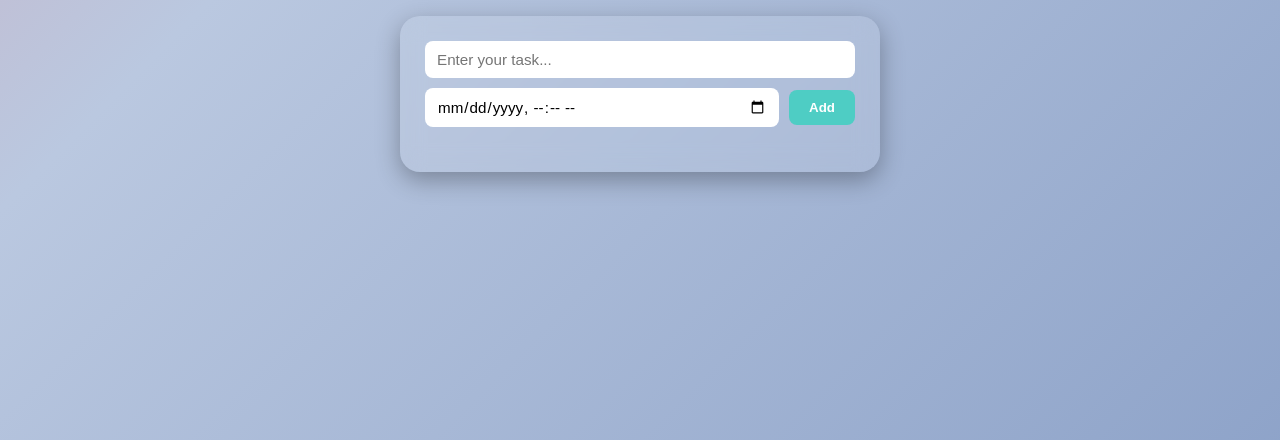
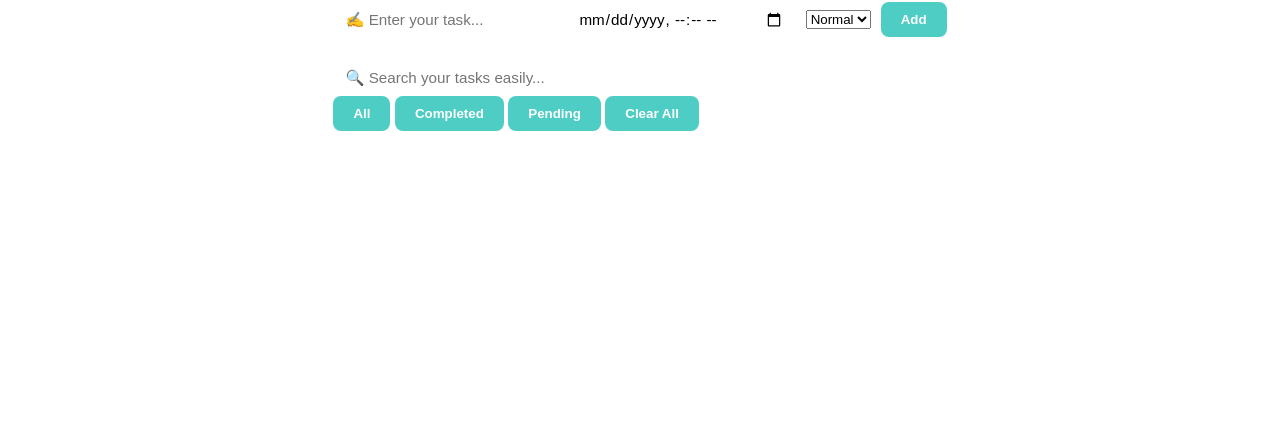
Before and after one commit to arbaz2004/SCT_WD_4, a plain HTML site: page index.html in a window 1280 px wide. Shown: the part 360-800 px from the top of the page. Drawn offline with Linux system fonts and the light colour scheme.

Commit message:
Enhance To-Do app layout and functionality
Updated the title and added task filtering options.

```diff
--- a/index.html
+++ b/index.html
@@ -1,28 +1,42 @@
 <!DOCTYPE html>
 <html lang="en">
 <head>
-  <meta charset="UTF-8" />
-  <meta name="viewport" content="width=device-width, initial-scale=1.0" />
-  <title>My To-Do</title>
-  <link rel="stylesheet" href="style.css" />
+  <meta charset="UTF-8">
+  <meta name="viewport" content="width=device-width, initial-scale=1.0">
+  <title>My To-Do App</title>
+  <link rel="stylesheet" href="style.css">
 </head>
 <body>
-  <canvas id="bgCanvas"></canvas>
+  <div class="container">
+    <h1>📝 My To-Do </h1>
 
-  <h1>📝 My To-Do</h1>
-  <p class="subtitle">Stay organized • Plan your day • Never miss a task!</p>
-
-  <div class="todo-container">
     <div class="input-section">
-      <input type="text" id="taskInput" placeholder="Enter your task..." />
-      <input type="datetime-local" id="taskDateTime" />
+      <input type="text" id="taskInput" placeholder="✍️ Enter your task...">
+      <input type="datetime-local" id="taskDate">
+      <select id="priority">
+        <option value="normal">Normal</option>
+        <option value="high">High</option>
+      </select>
       <button onclick="addTask()">Add</button>
     </div>
 
-    <ul id="taskList"></ul>
+    <div class="search-section">
+      <input type="text" id="searchBox" placeholder="🔍 Search your tasks easily..." onkeyup="searchTasks()">
+    </div>
+
+    <div class="filter-section">
+      <button onclick="filterTasks('all')">All</button>
+      <button onclick="filterTasks('completed')">Completed</button>
+      <button onclick="filterTasks('pending')">Pending</button>
+      <button onclick="clearAll()">Clear All</button>
+    </div>
+
+    <ul class="task-list" id="taskList"></ul>
+    <div class="stats" id="taskStats"></div>
   </div>
 
+  <div id="notification" class="notification"></div>
+
   <script src="script.js"></script>
-  <script src="particles.js"></script>
 </body>
 </html>
```
